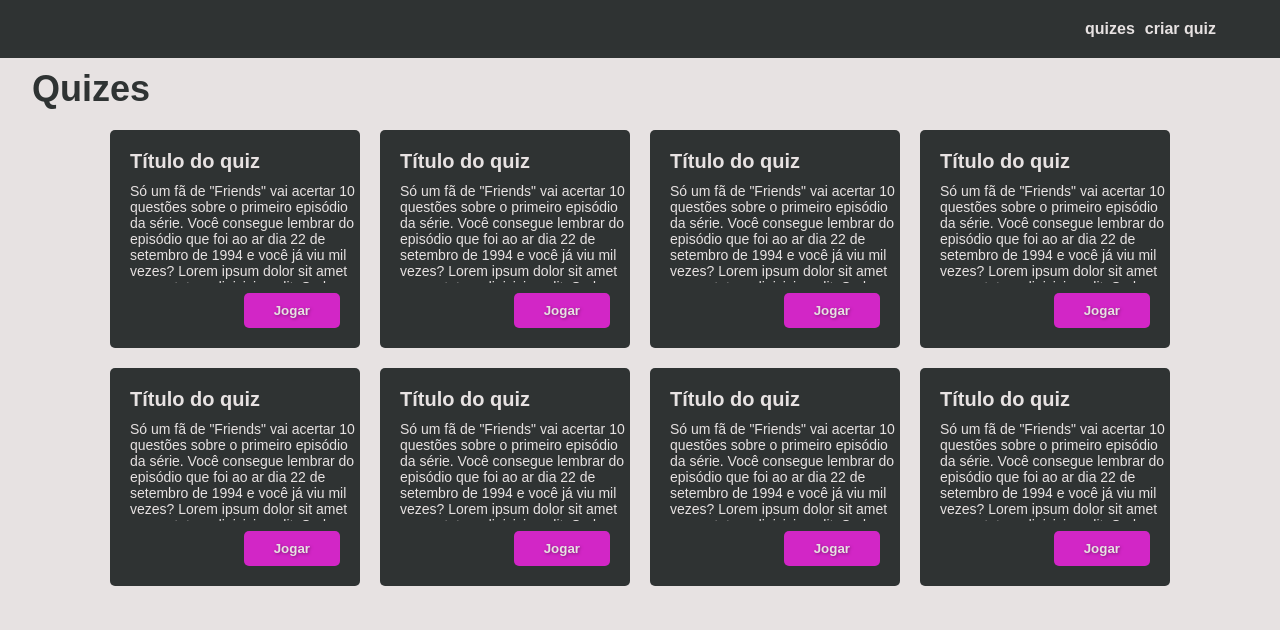
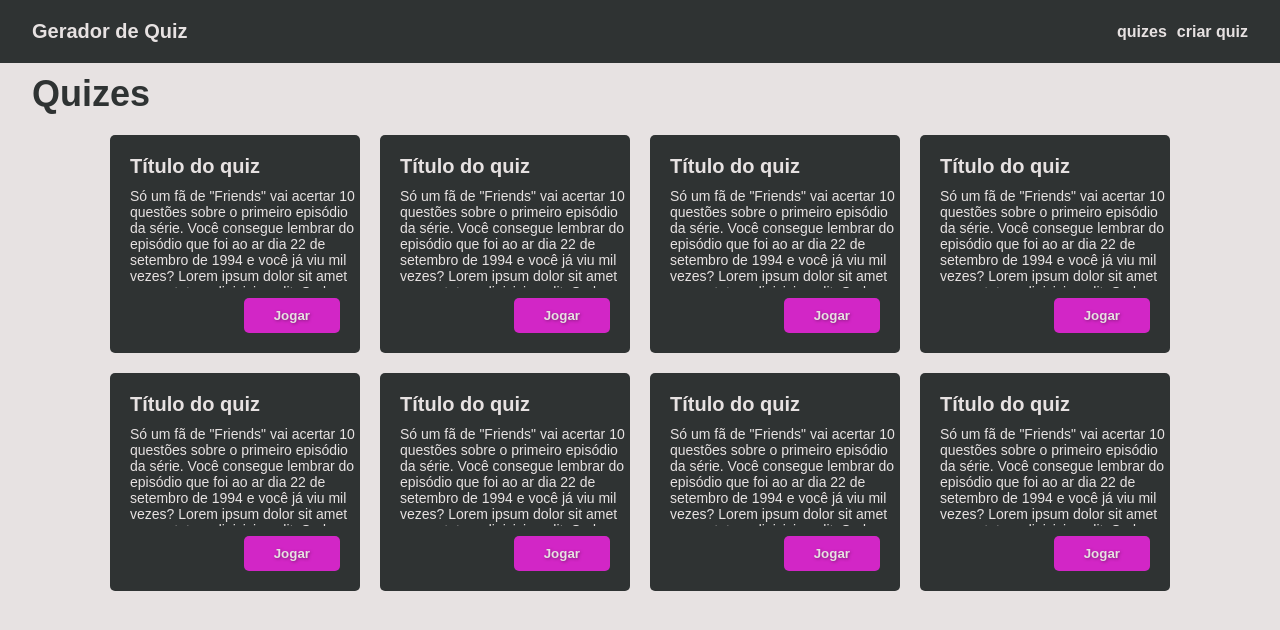
Before and after one commit to rebeccamoura/quiz-maker, an Angular app: page /quizzes in a window 1280 px wide. Shown: the top 630 px of the page. Built offline with nearby package versions, Linux system fonts and the light colour scheme.

Commit message:
rotas arrumadas

```diff
--- a/src/app/app-routing.module.ts
+++ b/src/app/app-routing.module.ts
@@ -2,6 +2,7 @@ import { NgModule } from '@angular/core';
 import { RouterModule, Routes } from '@angular/router';
 import { HomeComponent } from './home/home.component';
 import { QuizzesComponent } from './quizzes/quizzes.component';
+import { CreateQuizComponent } from './create-quiz/create-quiz.component';
 
 const routes: Routes = [
   {
@@ -16,6 +17,10 @@ const routes: Routes = [
   {
     path: 'quizzes',
     component: QuizzesComponent
+  },
+  {
+    path: 'create-quiz',
+    component: CreateQuizComponent
   }
 ];
 
--- a/src/app/app.module.ts
+++ b/src/app/app.module.ts
@@ -7,6 +7,7 @@ import { HomeComponent } from './home/home.component';
 import { NavbarComponent } from './navbar/navbar.component';
 import { QuizzesComponent } from './quizzes/quizzes.component';
 import { QuizCardComponent } from './quiz-card/quiz-card.component';
+import { CreateQuizComponent } from './create-quiz/create-quiz.component';
 
 @NgModule({
   declarations: [
@@ -14,7 +15,8 @@ import { QuizCardComponent } from './quiz-card/quiz-card.component';
     HomeComponent,
     NavbarComponent,
     QuizzesComponent,
-    QuizCardComponent
+    QuizCardComponent,
+    CreateQuizComponent
   ],
   imports: [
     BrowserModule,
--- /dev/null
+++ b/src/app/create-quiz/create-quiz.component.html
@@ -0,0 +1 @@
+<p>create-quiz works!</p>
--- a/src/app/home/home.component.html
+++ b/src/app/home/home.component.html
@@ -7,7 +7,7 @@
                     <span>Desafie-os agora!</span>
                 </h1>
 
-                <button class="create-quiz btn">
+                <button class="create-quiz btn" routerLink="/create-quiz">
                     Criar quiz
                 </button>
 
--- a/src/app/navbar/navbar.component.html
+++ b/src/app/navbar/navbar.component.html
@@ -1,13 +1,16 @@
 <div class="navbar">
-    <div class="container list-wrapper">
-        <ul class="list">
-            <li class="list-item">
+    <div class="container menu-wrapper">
+        <a class="title" routerLink="/home">
+            Gerador de Quiz
+        </a>
+        <ul class="menu">
+            <li class="item">
                 <a routerLink="/quizzes">
                     quizes
                 </a>
             </li>
-            <li class="list-item">
-                <a>
+            <li class="item">
+                <a routerLink="/create-quiz">
                     criar quiz
                 </a>
             </li>
--- a/src/app/navbar/navbar.component.scss
+++ b/src/app/navbar/navbar.component.scss
@@ -3,16 +3,26 @@
 .navbar {
     background-color: $onbg;
 
-    .list-wrapper {
+    .menu-wrapper {
         padding: 20px 0;
+        display: flex;
+        align-items: center;
+        justify-content: space-between;
+        margin: auto;
 
-        .list {
+        .title {
+            font-size: 2rem;
+            color: $bg;
+            text-decoration: none;
+            font-weight: bold;
+        }
+
+        .menu {
             display: flex;
             gap: 10px;
-            justify-content: end;
             list-style: none;
 
-            .list-item {
+            .item {
                 a {
                     color: $bg;
                     font-size: 1.6rem;
```
Also changed, not shown: src/app/create-quiz/create-quiz.component.ts (added, +10 -0 lines), src/app/create-quiz/create-quiz.component.scss (added), 1 other file (tests, documents, lock files or other folders).
